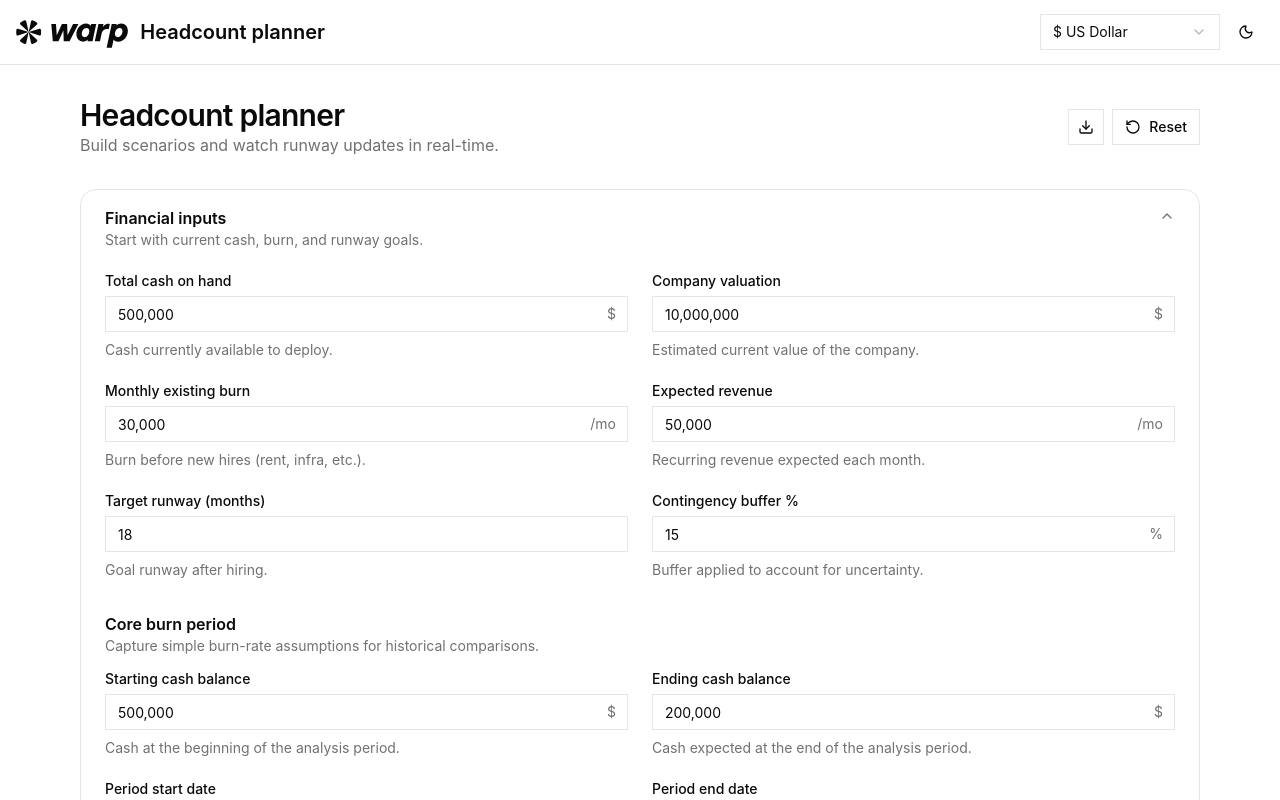
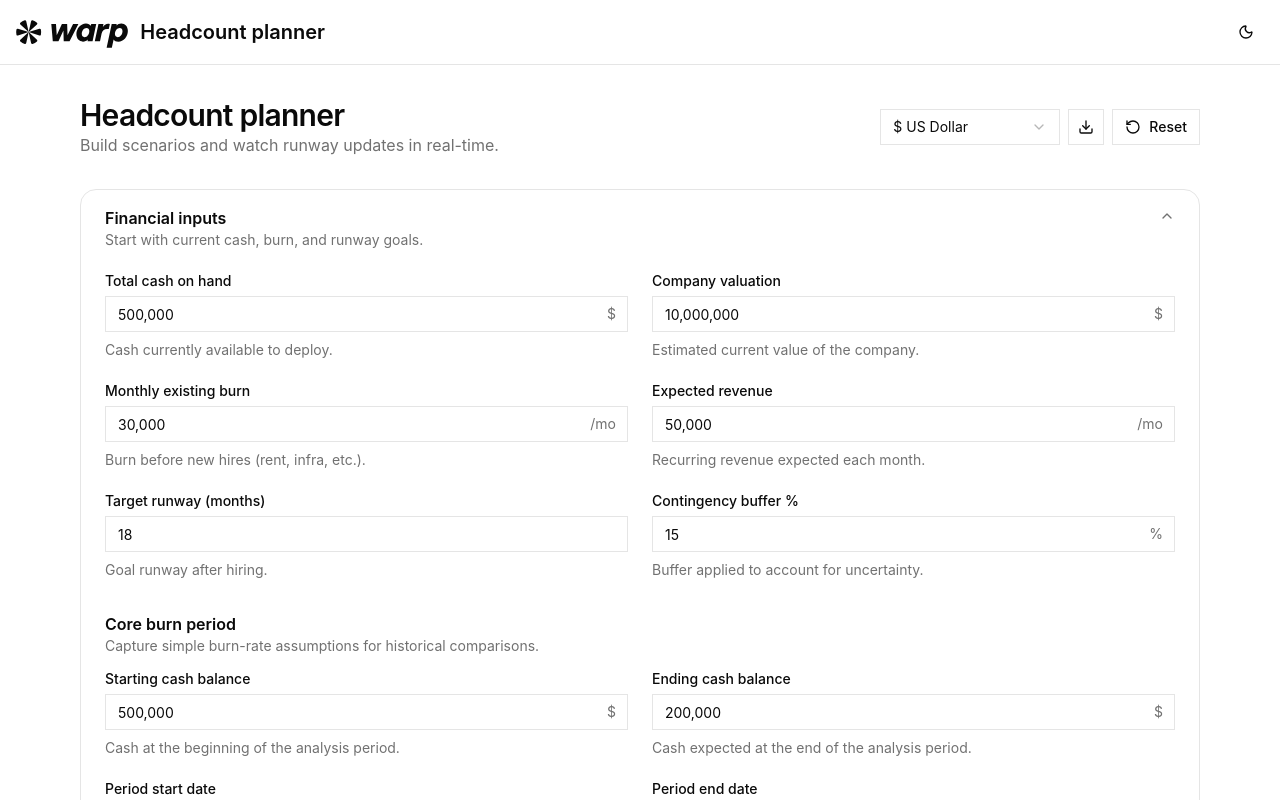
Before and after one commit to AyushS06/warp-utility, a Next.js app in the folder src/: page / in a window 1280 px wide. Shown: the top 800 px of the page. Built offline with nearby package versions, Linux system fonts and the light colour scheme; a web font is replaced by a local one.

Commit message:
changed position of currency toggle button

```diff
--- a/src/app/page.tsx
+++ b/src/app/page.tsx
@@ -33,6 +33,7 @@
 import { AddRoleForm } from "@/components/hiring/add-role-form"
 import { MonthlyHiringBoard } from "@/components/hiring/monthly-board"
 import { ExportPdfPreview } from "@/components/export-pdf-preview"
+import { CurrencySelector } from "@/components/currency-selector"
 import { formatCurrency as formatCurrencyUtil } from "@/lib/currency"
 
 export default function Home() {
@@ -518,7 +519,8 @@
             <h1 className="text-3xl font-semibold tracking-tight text-foreground">Headcount planner</h1>
             <p className="text-muted-foreground">Build scenarios and watch runway updates in real-time.</p>
           </div>
-          <div className="flex items-center gap-2">
+          <div className="flex flex-wrap items-center justify-end gap-2">
+            <CurrencySelector />
             <Tooltip>
               <TooltipTrigger asChild>
                 <Button
--- a/src/components/navbar.tsx
+++ b/src/components/navbar.tsx
@@ -3,7 +3,6 @@
 import * as React from "react"
 import Link from "next/link"
 import { ThemeToggle } from "@/components/theme-toggle"
-import { CurrencySelector } from "@/components/currency-selector"
 
 export function Navbar() {
   return (
@@ -24,7 +23,6 @@
           <span className="text-xl font-semibold">Headcount planner</span>
         </Link>
         <div className="flex items-center gap-2">
-          <CurrencySelector />
           <ThemeToggle />
         </div>
       </div>
```
